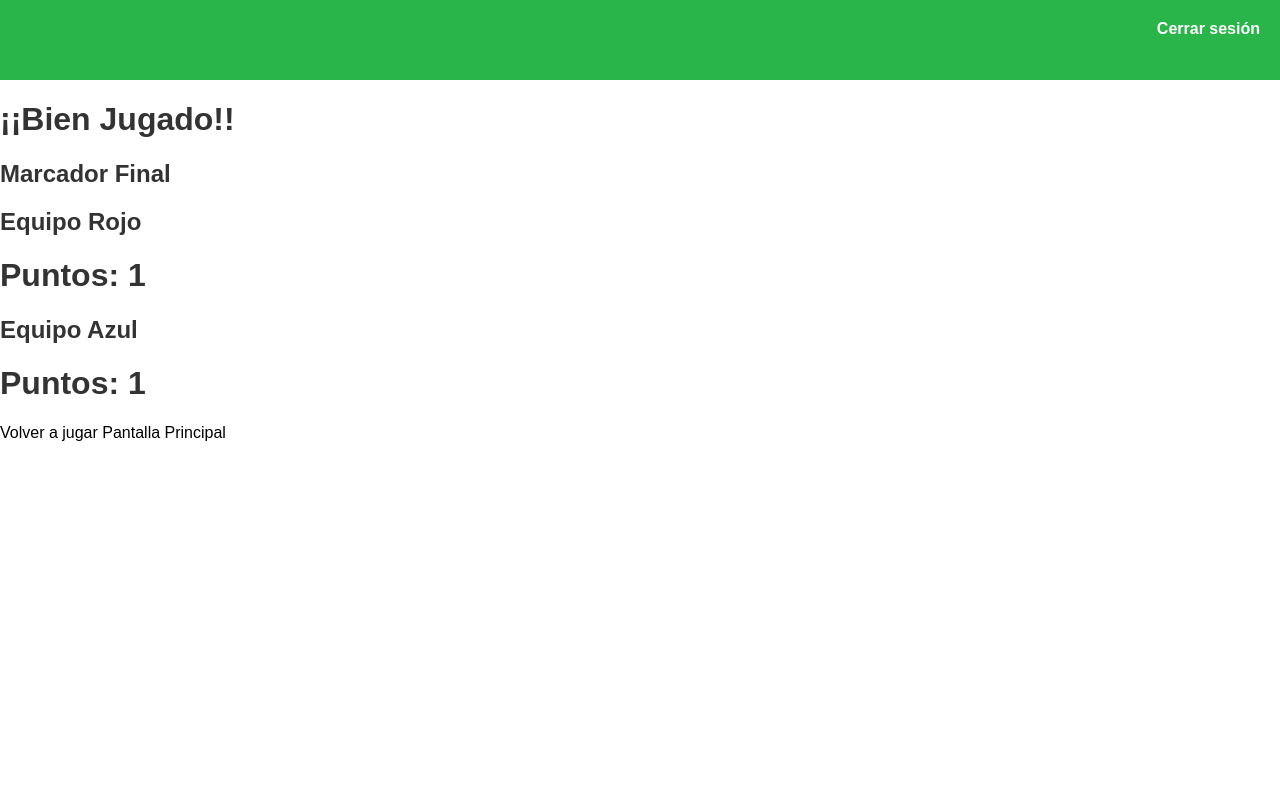
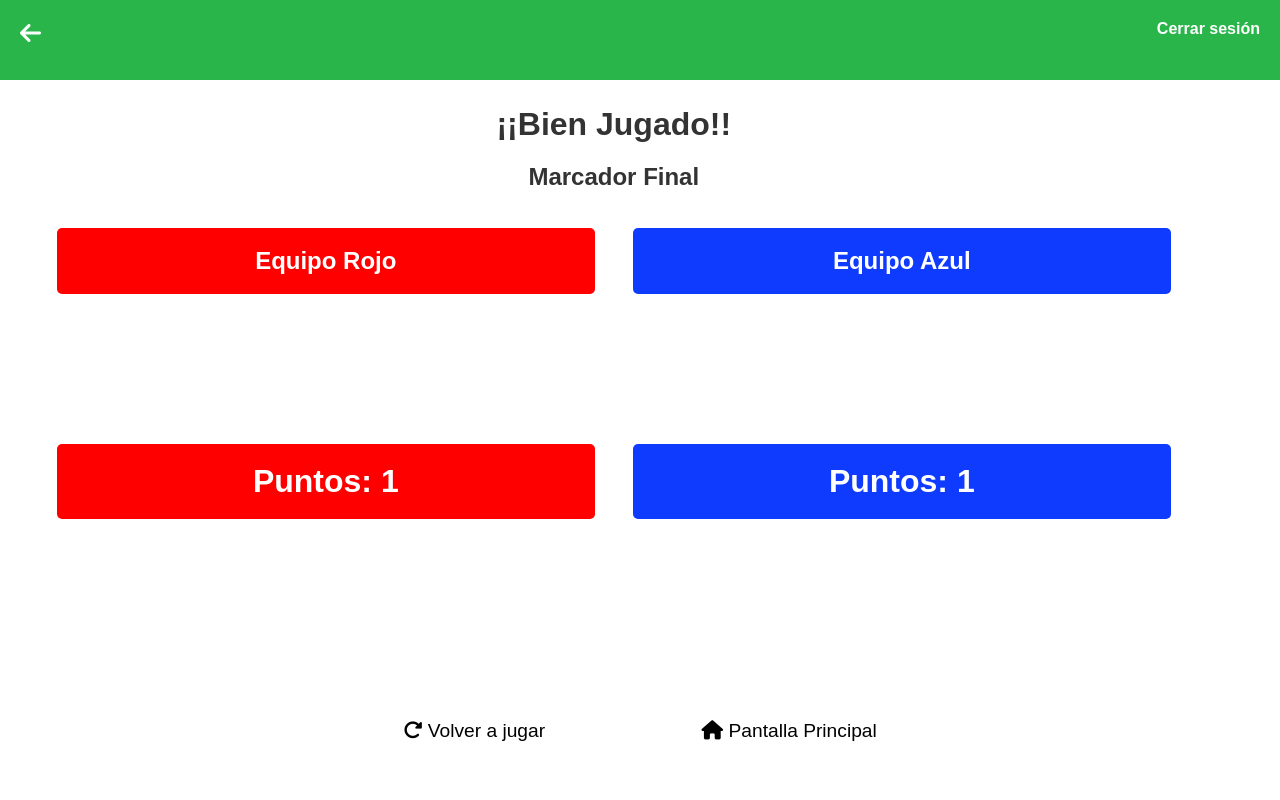
Before and after one commit to josehiki/rdd, a PHP site: page /rdd/views/mostrarMarcador.php in a window 1280 px wide. Run offline with PHP 8.4, Linux system fonts and the light colour scheme; the visitor is signed in with stand-in values (Sample User, id 1); data that the repository does not hold is empty; some libraries are stand-ins or nearby versions.

Commit message:
Agregado: Estilos a la pagina del marcador del juego por equipos

```diff
--- a/views/css/estilos.css
+++ b/views/css/estilos.css
@@ -141,9 +141,8 @@ ul li:hover{
 	padding: 0 1cm;
 }
 
-.footer{
+.footer-altaPregunta{
 	width: 90%;
-	text-align: right;
 }
 
 
@@ -175,7 +174,6 @@ ul li:hover{
 
 /* PANTALLA DETALLE TEMA */
 .add-button{
-	margin-top: 5%;
 	font-size: 1.1em;
 	color: white;
 	padding: .5em .8em;
@@ -410,3 +408,47 @@ ul li:hover{
 	font-size: 1.2em;
 	padding: .3em .5em;
 }
+
+
+/* PANTALLA MARCADOR  */
+.equipos-marcador{
+	text-align: center;
+	margin-top: 1cm;
+}
+.equipos-marcador h2, .equipos-marcador h1{
+	margin: 0;
+}
+.rojo{
+	background-color: #FF0000;
+	color: white;
+	padding: .5cm;
+    border-radius: 5px;
+}
+.azul{
+	background-color: #0F3BFF;
+	color: white;
+	padding: .5cm;
+	border-radius: 5px;
+}
+.equipos-marcador table{
+	width: 100%;
+	height: 150px;
+	font-size: 1.3em;
+	font-weight: bold;
+	border-collapse: collapse;
+    border-style: hidden;
+}
+.equipos-marcador td{
+	border: 2px solid #AAB7B8;
+}
+.marcador-footer{
+	position: absolute;
+	bottom: 0;
+	width: 100%;
+	height: 10%;
+	text-align: center;
+}
+.marcador-footer a{
+	font-size: 1.2em;
+	margin: 0 2cm;
+}
--- a/views/detalleTema.php
+++ b/views/detalleTema.php
@@ -37,8 +37,7 @@
             ?>
             <div id="listaPreguntas"></div>
         </div>
-        <div class="footer">
-            <br>
+        <div class="footer-altaPregunta">
             <?php
                 echo "<a href='addPregunta.php?materia=$materia&tema=$tema' class='gestionarPreguntas add-button'>Nueva Pregunta</a>";
             ?>
--- a/views/juego.php
+++ b/views/juego.php
@@ -67,10 +67,8 @@
 
             document.getElementById("colorEquipo").innerHTML = "Turno: Equipo "+turno;
             document.getElementById("tituloPregunta").innerHTML = preguntas[ronda]['titulo'];
+            document.getElementById("imagenPregunta").style.display = "block";
             document.getElementById("imagenPregunta").src = "../app/loadImage.php?id="+preguntas[ronda]['id'];
-            if(document.getElementById("imagenPregunta").src == null){
-                document.getElementById("imagenPregunta").style.display = 'none';
-            }
             for (var i = 0; i < preguntas[ronda]['respuestas'].length; i++)
             {
                 var nuevoTd = document.createElement("td");
--- a/views/mostrarMarcador.php
+++ b/views/mostrarMarcador.php
@@ -17,46 +17,62 @@
         <meta charset="UTF-8">
         <meta name="viewport" content="width=device-width, initial-scale=1.0">
         <title>Marcador</title>
+        <link rel="stylesheet" type="text/css" href="css/miscelanea.css"/>
         <link rel="stylesheet" type="text/css" href="css/estilos.css"/>
-
+        <script src='https://kit.fontawesome.com/a076d05399.js'></script>
     </head>
     <body>
         <div class="encabezado">
+            <a href="seleccionaTema.php" class="gestionarPreguntas float-left arrow" style='float: left;'>
+				<i class='fas fa-arrow-left'></i>
+			</a>
 			<a class="gestionarPreguntas" href="../app/logoutController.php" >
 				Cerrar sesión
 			</a>
 		</div>
-        <div>
-            <h1>¡¡Bien Jugado!!</h1>
-            <h2>Marcador Final</h2>
-            <div>
+        <div class="contenedor-div">
+            <h1 class='titulos'>¡¡Bien Jugado!!</h1>
+            <h2 class="titulos">Marcador Final</h2>
+            <div class="equipos">
+                <div class="equipos-marcador">
                     <?php
-                    echo "<h2>Equipo Rojo</h2>";
-                    echo "<ul>";
+                        echo "<h2 class='rojo'>Equipo Rojo</h2>";
+                        echo "<table>";
                         foreach($equipoRojo as $miembro)
                         {
-                        echo "<li>$miembro</li>";
+                            echo "<tr>";
+                                echo "<td>$miembro</td>";
+                            echo "</tr>";
                         }
-                    echo "</ul>";
-                    echo "<h1>Puntos: $pRojo</h1>";
+                        echo "</table>";
+                        echo "<h1 class='rojo'>Puntos: $pRojo</h1>";
                     ?>
                 </div>
-            <div>
+                <div class="equipos-marcador">
                     <?php
-                    echo "<h2>Equipo Azul</h2>";
-                    echo "<ul>";
+                        echo "<h2 class='azul'>Equipo Azul</h2>";
+                        echo "<table>";
                         foreach($equipoAzul as $miembro)
                         {
-                        echo "<li>$miembro</li>";
+                            echo "<tr>";
+                                echo "<td>$miembro</td>";
+                            echo "</tr>";
                         }
-                    echo "</ul>";
-                    echo "<h1>Puntos: $pAzul</h1>";
+                        echo "</table>";
+                        echo "<h1 class='azul'>Puntos: $pAzul</h1>";
                     ?>
                 </div>
             </div>
-        <div>
-            <a href="seleccionaTema.php">Volver a jugar</a>
-            <a href="dash.php">Pantalla Principal</a>
+        </div>
+        <div class="marcador-footer">
+            <a href="seleccionaTema.php">
+                <i class='fas fa-redo-alt'></i>
+                Volver a jugar
+            </a>
+            <a href="dash.php">
+                <i class='fas fa-home'></i>
+                Pantalla Principal
+            </a>
         </div>
     </body>
 </html>
```
Also changed, not shown: views/css/miscelanea.css (line endings or trailing spaces). Lines whose indentation alone changed are shown as unchanged.
